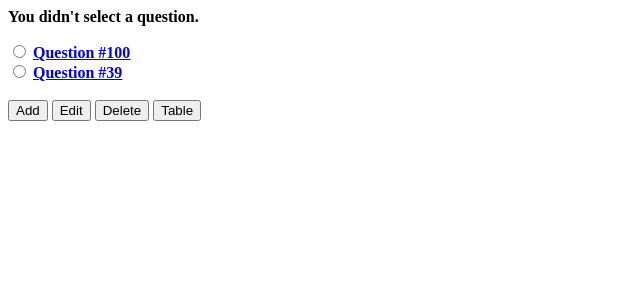
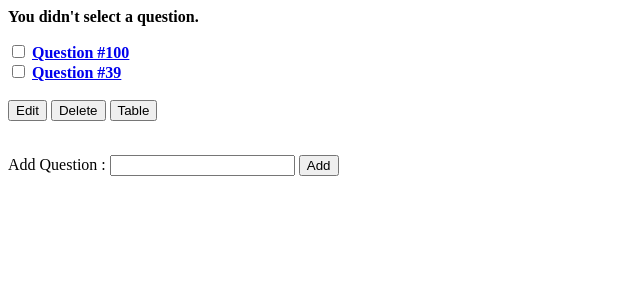
Before and after one commit to nwpbas/SDP2_pollsapp_tdd, a Django app: page /polls/edit in a window 1280 px wide. Shown: the top 300 px of the page, without its empty margins (0-640 px from the left). Run offline with Django 3.2, Linux system fonts and the light colour scheme; data comes from the database, SQL or seed files in the repository; both versions use the stored data as it was after the commit.

Commit message:
edit feature add, edit,delete

```diff
--- a/mysite/mysite/settings.py
+++ b/mysite/mysite/settings.py
@@ -25,7 +25,8 @@ SECRET_KEY = 'w^&+d(-g45jh(^=f$t)_)b8(c+lzvmoiw#xi_hs!lt!-ko0ap('
 # SECURITY WARNING: don't run with debug turned on in production!
 DEBUG = True
 
-ALLOWED_HOSTS = ['nwpbas.pythonanywhere.com']
+ALLOWED_HOSTS = ['nwpbas.pythonanywhere.com',
+                '127.0.0.1']
 
 
 # Application definition
--- a/mysite/polls/templates/polls/index.html
+++ b/mysite/polls/templates/polls/index.html
@@ -1,24 +1,27 @@
 {% if error_message %}<p><strong>{{ error_message }}</strong></p>{% endif %}
-
 {% if latest_question_list %}
-    <form action="{% url 'polls:index' %}" method="post">
+    <form action="" method="post">
         {% csrf_token %}
         {% for question in latest_question_list %}
-            <input type="radio" name="question_id" id="question{{ forloop.counter }}" value="{{ question.id }}">
-            <label for="question{{ forloop.counter }}">
-            <a href="{% url 'polls:detail' question.id %}"><b>{{ question.question_text }}</b></a></label>
-            <br>
+            <input type="checkbox" name="question_id" id="question{{ forloop.counter }}" value="{{ question.id }}">
+            <a href="{% url 'polls:detail' question.id %}"><b>{{ question.question_text }}</b></a><br>
         {% endfor %}
         <br>
-        <input type="submit" formaction="{% url 'polls:add_question' %}" value="Add">
-        <input type="submit" name="action" formaction="{% url 'polls:edit_question' %}" value="Edit">
-        <input type="submit" name="action" formaction="{% url 'polls:delete_question' %}" value="Delete">
+        <input type="submit" formaction="{% url 'polls:view_edit' %}" value="Edit">
+        <input type="submit" formaction="{% url 'polls:delete_question' %}" value="Delete">
         <input type="submit" formaction="{% url 'polls:show_table_question' %}" value="Table">
+    </form>
+    <br>
+    <form action="{% url 'polls:add_question' %}" method="post">
+        {% csrf_token %}
+        Add Question : <input type="text" name="question_txt" value="">
+        <input type="submit" value="Add">
     </form>
 {% else %}
     <p>No polls are available.</p>
     <form action="{% url 'polls:add_question' %}" method="post">
         {% csrf_token %}
-        <input type="submit" name="action" value="Add">
+        Add Question : <input type="text" name="question_txt" value="">
+        <input type="submit" value="Add">
     </form>
 {% endif %}
--- a/mysite/polls/urls.py
+++ b/mysite/polls/urls.py
@@ -12,15 +12,17 @@ urlpatterns = [
     path('<int:question_id>/results', views.results, name='results'),
     # ex: /polls/5/vote/
     path('<int:question_id>/vote/', views.vote, name='vote'),
+
     path('add', views.add_question, name='add_question'),
-    path('edit', views.edit_delte_question, name='edit_question'),
-    path('delete', views.edit_delte_question, name='delete_question'),
-    path('save', views.save_question, name='save_question'),
-    path('table_question/', views.show_table_question, name='show_table_question'),
-    path('table_question/<int:question_id>/table_choice/', views.show_table_choice, name='show_table_choice'),
+    path('edit', views.view_edit, name='view_edit'),
+    path('delete', views.delete_question, name='delete_question'),
+    path('save_edit', views.edit_question, name='edit_question'),
+
     path('<int:question_id>/add', views.add_choice, name='add_choice'),
     path('<int:question_id>/edit', views.edit_delete_choice, name='edit_choice'),
     path('<int:question_id>/delete', views.edit_delete_choice, name='delete_choice'),
     path('<int:question_id>/save', views.save_choice, name='save_choice'),
 
+    path('table_question/', views.show_table_question, name='show_table_question'),
+    path('table_question/<int:question_id>/table_choice/', views.show_table_choice, name='show_table_choice'),
 ]
--- a/mysite/polls/views.py
+++ b/mysite/polls/views.py
@@ -12,37 +12,40 @@ def index(request):
     return render(request, 'polls/index.html', context)
 
 def add_question(request):
-    context = {'question_list': Question.objects.all(),
-                "action":"Add"}
-    return render(request, 'polls/add_edit_question.html', context)
+    Question.objects.create(question_text = request.POST['question_txt'],
+                                pub_date = date.today())
+    return HttpResponseRedirect(reverse('polls:index'))
 
-def edit_delte_question(request):
-    try:
-        selected_question = Question.objects.get(pk=request.POST['question_id'])
-    except (KeyError, Question.DoesNotExist):
+def delete_question(request):
+    if request.POST.getlist('question_id'):
+        selected_question = [ Question.objects.get(pk=q_id) for q_id in request.POST.getlist('question_id')]
+        for sel_q in selected_question:
+            sel_q.delete()
+        return HttpResponseRedirect(reverse('polls:index'))
+    else:
         latest_question_list = Question.objects.order_by('-pub_date')[:5]
         context = {'latest_question_list': latest_question_list,
                     'error_message': "You didn't select a question.",}
         return render(request, 'polls/index.html', context)
+
+def view_edit(request):
+    if request.POST.getlist('question_id'):
+        selected_question = [ Question.objects.get(pk=q_id) for q_id in request.POST.getlist('question_id')]
+        context = {"sel_question_list": selected_question,}
+        return render(request, 'polls/edit_question.html', context)
     else:
-        if (request.POST['action']) == "Delete":
-            selected_question.delete()
-            return HttpResponseRedirect(reverse('polls:index'))
-        elif (request.POST['action']) == "Edit":
-            context = {'question_list': Question.objects.all(),
-                "sel_question_obj": selected_question,
-                "action":"Edit"}
-            return render(request, 'polls/add_edit_question.html', context)
+        latest_question_list = Question.objects.order_by('-pub_date')[:5]
+        context = {'latest_question_list': latest_question_list,
+                    'error_message': "You didn't select a question.",}
+        return render(request, 'polls/index.html', context)
 
-def save_question(request):
-    if ("save_edit" in request.POST):
-        selected_question = Question.objects.get(pk=request.POST['question_id'])
-        selected_question.question_text = request.POST['question_txt']
-        selected_question.save()
-    elif ("save_add" in request.POST):
-        Question.objects.create(question_text = request.POST['question_txt'],
-                                pub_date = date.today())
-
+def edit_question(request):
+    for key in request.POST:
+            if 'question' in key:
+                q_id = int(key.split("_")[2])
+                selected_question = Question.objects.get( pk=q_id )
+                selected_question.question_text = request.POST[ key ]
+                selected_question.save()
     return HttpResponseRedirect(reverse('polls:index'))
 
 def show_table_question(request):
```
Also changed, not shown: mysite/polls/templates/polls/add_edit_question.html (deleted, +0 -38 lines), mysite/polls/templates/polls/edit_question.html (added, +12 -0 lines), mysite/db.sqlite3.
